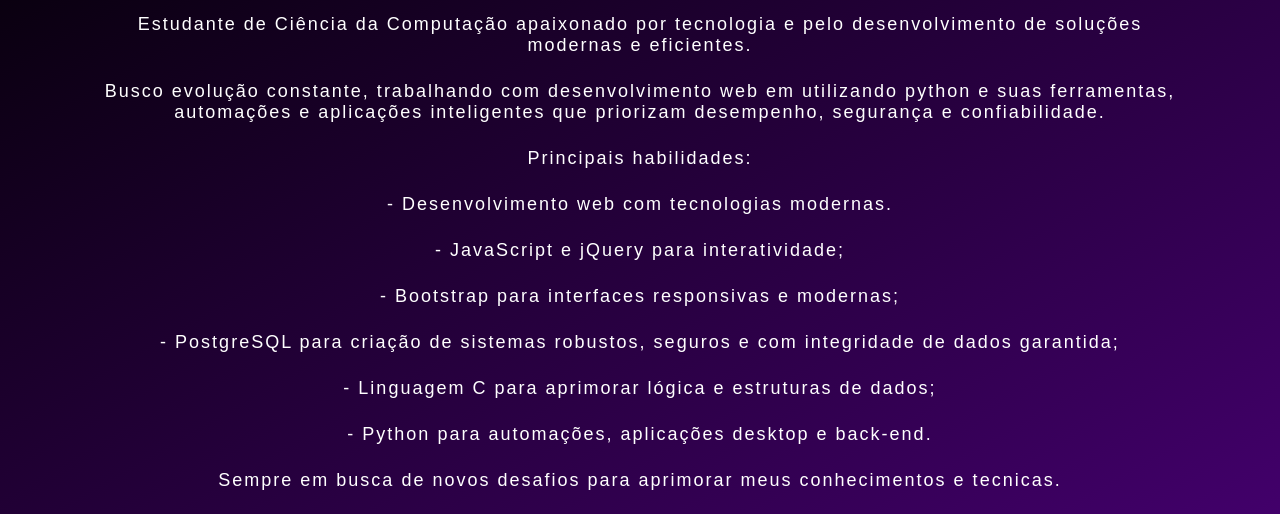
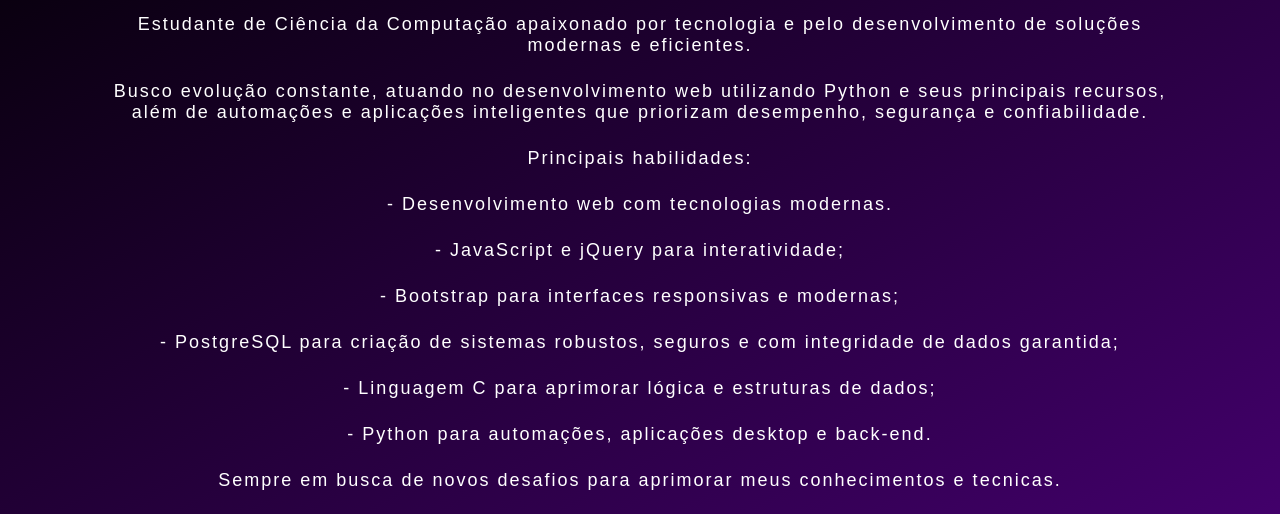
Before and after one commit to Jhonjonis/portf, a plain HTML site: page index.html in a window 1280 px wide. Shown: the part 219-733 px from the top of the page. Drawn offline with nearby package versions, Linux system fonts and the light colour scheme; a web font is replaced by a local one.

Commit message:
Update index.html

```diff
--- a/index.html
+++ b/index.html
@@ -32,7 +32,8 @@
         <div class="informacoes">
             <h1>Olá! Eu sou Jonis Vitor Ferreira Silva</h1>
 <p>Estudante de Ciência da Computação apaixonado por tecnologia e pelo desenvolvimento de soluções modernas e eficientes.</p>
-<p>Busco evolução constante, trabalhando com desenvolvimento web em utilizando python e suas ferramentas, automações e aplicações inteligentes que priorizam desempenho, segurança e confiabilidade.</p>
+<p>Busco evolução constante, atuando no desenvolvimento web utilizando Python e seus principais recursos, além de automações e aplicações inteligentes que priorizam desempenho, segurança e confiabilidade.</p>
+
 
 <p>Principais habilidades:</p>
 <p>- Desenvolvimento web com tecnologias modernas.</p>
```
